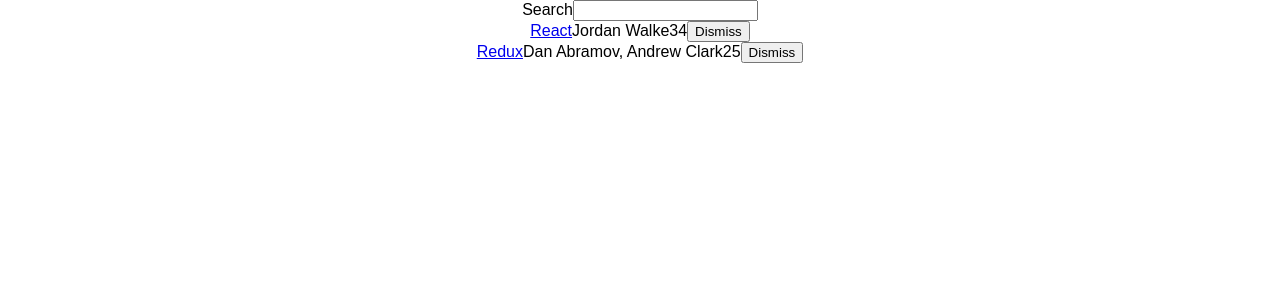
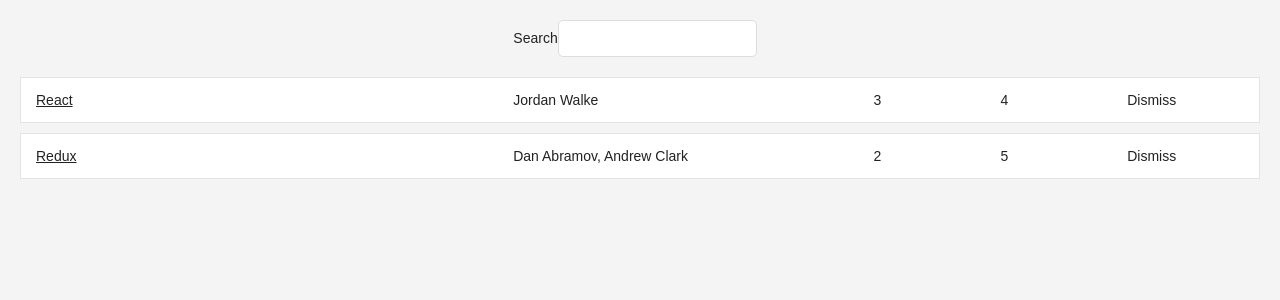
Before and after one commit to tingxuanz/hackernews-react, a React (Create React App) app: page / in a window 1280 px wide. Shown: the top 300 px of the page. Built offline with nearby package versions, Linux system fonts and the light colour scheme.

Commit message:
functional stateless components and styling

```diff
--- a/src/App.css
+++ b/src/App.css
@@ -1,28 +1,63 @@
-.App {
+.page {
+  margin: 20px;
+}
+
+.interactions {
   text-align: center;
 }
 
-.App-logo {
-  animation: App-logo-spin infinite 20s linear;
-  height: 80px;
+.table {
+  margin: 20px 0;
 }
 
-.App-header {
-  background-color: #222;
-  height: 150px;
-  padding: 20px;
-  color: white;
+.table-header {
+  display: flex;
+  line-height: 24px;
+  font-size: 16px;
+  padding: 0 10px;
+  justify-content: space-between;
 }
 
-.App-title {
-  font-size: 1.5em;
+.table-header > span {
+  overflow: hidden;
+  text-overflow: ellipsis;
+  padding: 0 5px;
 }
 
-.App-intro {
-  font-size: large;
+.table-empty {
+  margin: 200px;
+  text-align: center;
+  font-size: 16px;
 }
 
-@keyframes App-logo-spin {
-  from { transform: rotate(0deg); }
-  to { transform: rotate(360deg); }
+.table-row {
+  display: flex;
+  line-height: 24px;
+  white-space: nowrap;
+  margin: 10px 0;
+  padding: 10px;
+  background: #ffffff;
+  border: 1px solid #e3e3e3;
 }
+
+.table-row > span {
+  overflow: hidden;
+  text-overflow: ellipsis;
+  padding: 0 5px;
+}
+
+.button-inline {
+  border-width: 0;
+  background: transparent;
+  color: inherit;
+  text-align: inherit;
+  -webkit-font-smoothing: inherit;
+  padding: 0;
+  font-size: inherit;
+  cursor: pointer;
+}
+
+.button-active {
+  border-radius: 0;
+  border-bottom: 1px solid #38bb6c;
+}
--- a/src/App.js
+++ b/src/App.js
@@ -47,13 +47,15 @@
   render() {
     const { searchTerm, list } = this.state;
     return (
-      <div className="App">
+      <div className="page">
+        <div className="interactions">
           <Search
             value={searchTerm}
             onChange={this.onSearchChange}
           >
             Search
           </Search>
+        </div>
         <Table
           list={list}
           pattern={searchTerm}
@@ -64,10 +66,7 @@
   }
 }
 
-class Search extends React.Component {
-  render() {
-    const { value, onChange, children } = this.props;
-    return(
+const Search = ({ value, onChange, children }) =>
   <form>
     {children}
     <input
@@ -76,29 +75,32 @@
       onChange={onChange}
     />
   </form>
-    );
-  }
-}
 
-class Table extends React.Component {
-  render() {
-    const { list, pattern, onDismiss } = this.props;
 
-    return(
-      <div>
+
+
+const Table = ({ list, pattern, onDismiss }) =>
+  <div className="table">
     {
       list.filter(isSearched(pattern)).map(item => {
         return (
-              <div key={item.objectID}>
-                <span>
+          <div key={item.objectID} className="table-row">
+            <span style={{ width: '40%' }} >
               <a href={item.url}>{item.title}</a>
             </span>
-                <span>{item.author}</span>
-                <span>{item.num_comments}</span>
-                <span>{item.points}</span>
-                <span>
+            <span style={{ width: '30%' }}>
+              {item.author}
+            </span>
+            <span style={{ width: '10%' }}>
+              {item.num_comments}
+            </span>
+            <span style={{ width: '10%' }}>
+              {item.points}
+            </span>
+            <span style={{ width: '10%' }}>
               <Button
                 onClick={() =>onDismiss(item.objectID)}
+                className="button-inline"
               >
                 Dismiss
               </Button>
@@ -108,18 +110,8 @@
       })
     }
   </div>
-    );
-  }
-}
 
-class Button extends React.Component {
-  render() {
-    const {
-      onClick,
-      className = '',
-      children,
-    } = this.props;
-
+const Button = ({ onClick, className = '', children }) => {
   return(
     <button
       onClick={onClick}
@@ -130,6 +122,5 @@
     </button>
   );
 }
-}
 
 export default App;
--- a/src/index.css
+++ b/src/index.css
@@ -1,5 +1,46 @@
 body {
   margin: 0;
   padding: 0;
-  font-family: sans-serif;
+  color: #222;
+  background: #f4f4f4;
+  font: 400 14px CoreSans, Arial,sans-serif;
 }
+
+a {
+  color: #222;
+}
+
+a:hover {
+  text-decoration: underline;
+}
+
+ul, li {
+  list-style: none;
+  padding: 0;
+  margin: 0;
+}
+
+input {
+  padding: 10px;
+  border-radius: 5px;
+  outline: none;
+  margin-right: 10px;
+  border: 1px solid #dddddd;
+}
+
+button {
+  padding: 10px;
+  border-radius: 5px;
+  border: 1px solid #dddddd;
+  background: transparent;
+  color: #808080;
+  cursor: pointer;
+}
+
+button:hover {
+  color: #222;
+}
+
+*:focus {
+  outline: none;
+}
```
Lines whose indentation alone changed are shown as unchanged.
